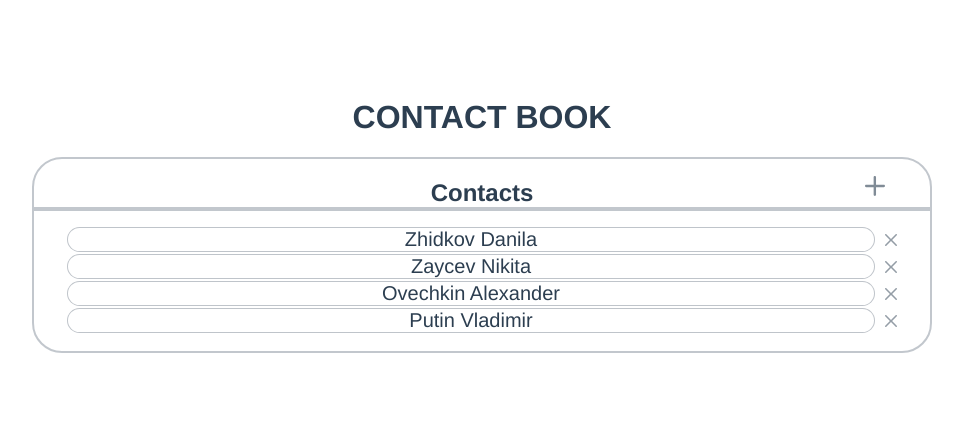
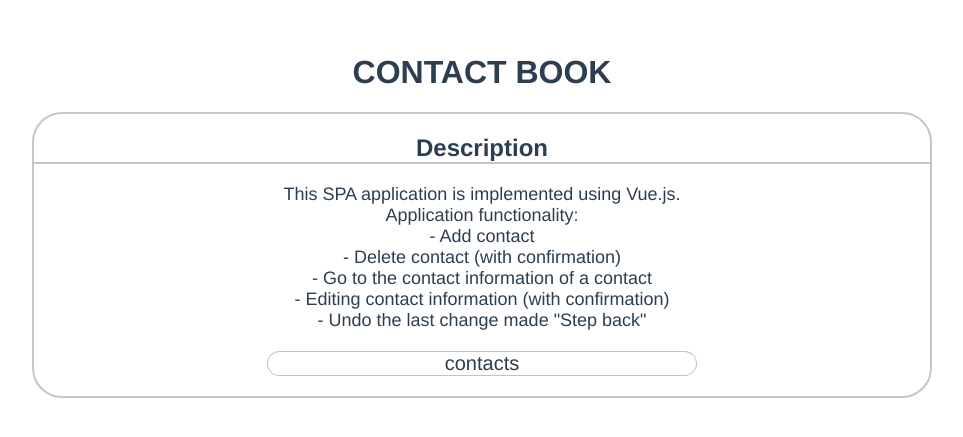
Before and after one commit to duho3abp-dz/Contact-book_app_Vue.js, a Vue app: page / in a window 1280 px wide. Shown: the part 155-592 px from the top of the page, without its empty margins (158-1121 px from the left). Built offline with nearby package versions, Linux system fonts and the light colour scheme; the HTML template or start-up script is replaced by a standard one.

Commit message:
added start page, changed README.md file

```diff
--- a/public/index.html
+++ b/public/index.html
@@ -6,13 +6,9 @@
     <meta name="viewport" content="width=device-width,initial-scale=1.0">
     <link rel="icon" href="<%= BASE_URL %>favicon.ico">
     <link rel="stylesheet" href="style.css">
-    <title><%= htmlWebpackPlugin.options.title %></title>
+    <title>ContactBook</title>
   </head>
   <body>
-    <noscript>
-      <strong>We're sorry but <%= htmlWebpackPlugin.options.title %> doesn't work properly without JavaScript enabled. Please enable it to continue.</strong>
-    </noscript>
     <div id="app"></div>
-    <!-- built files will be auto injected -->
   </body>
 </html>
--- a/src/components/ContactItam.vue
+++ b/src/components/ContactItam.vue
@@ -3,7 +3,7 @@
     <li class="item">
         <router-link
             class="link"
-            :to="{path: `/${item.id}`}"
+            :to="{path: `/contacts/${item.id}`}"
             :item="item"
         >
             {{item.lastName}} {{item.firstName}}
--- a/src/pages/Contacts.vue
+++ b/src/pages/Contacts.vue
@@ -1,9 +1,6 @@
 //---------------------RENDER---------------------//
 <template>
     <div class="contacts-block">
-        <a class="add-link" @click="toggleAddContactWindow">
-            <img class="pic" src="../assets/icons/plus.svg" alt="plus">
-        </a>
         <h2>Contacts</h2>
         <AddContact
             :class="{addActive: addContactActive}"
@@ -13,6 +10,12 @@
             :contacts="contacts"
             @delete-user="userDelete"
         />
+        <router-link class="back-link" to='/'>
+            <img class="pic" src="../assets/icons/left-arrow.svg" alt="back">
+        </router-link>
+        <a class="add-link" @click="toggleAddContactWindow">
+            <img class="pic" src="../assets/icons/plus.svg" alt="plus">
+        </a>
     </div>
 </template>
 
@@ -52,12 +55,19 @@ export default {
 .contacts-block {
     position: relative;
 }
+.add-link, .back-link {
+    position: absolute;
+    cursor: pointer;
+}
 .add-link {
-    position: absolute;
     top: -3px;
     right: 5%;
     width: 20px;
-    cursor: pointer;
+}
+.back-link {
+    top: -7px;
+    left: 5%;
+    width: 30px;
 }
 .add-img {
     width: 100%;
--- /dev/null
+++ b/src/pages/Main.vue
@@ -0,0 +1,28 @@
+<template>
+    <div>
+        <h2>Description</h2>
+        <div class="main">
+            <p>
+                This SPA application is implemented using Vue.js. <br>
+                Application functionality: <br>
+                - Add contact<br>
+                - Delete contact (with confirmation)<br>
+                - Go to the contact information of a contact<br>
+                - Editing contact information (with confirmation)<br>
+                - Undo the last change made "Step back"<br>
+            </p>
+            <router-link class="link main-link" to="/contacts">contacts</router-link>
+        </div>
+    </div>
+</template>
+
+<style scoped>
+.main {
+    padding: 20px;
+    font-size: 18px;
+}
+.main-link {
+    width: 50%;
+    margin: 20px auto 0;
+}
+</style>
--- a/src/pages/User.vue
+++ b/src/pages/User.vue
@@ -71,7 +71,7 @@
                 </div>
             </div>
 
-            <router-link v-else  :click="changeUser" class="link link-back" to="/">Contacts</router-link>
+            <router-link v-else  :click="changeUser" class="link link-back" to="/contacts">Contacts</router-link>
         </form>
     </div>
 </template>
```
Also changed, not shown: src/router.js (+6 -1 lines), src/assets/icons/left-arrow.svg (added), 1 other file (tests, documents, lock files or other folders).
